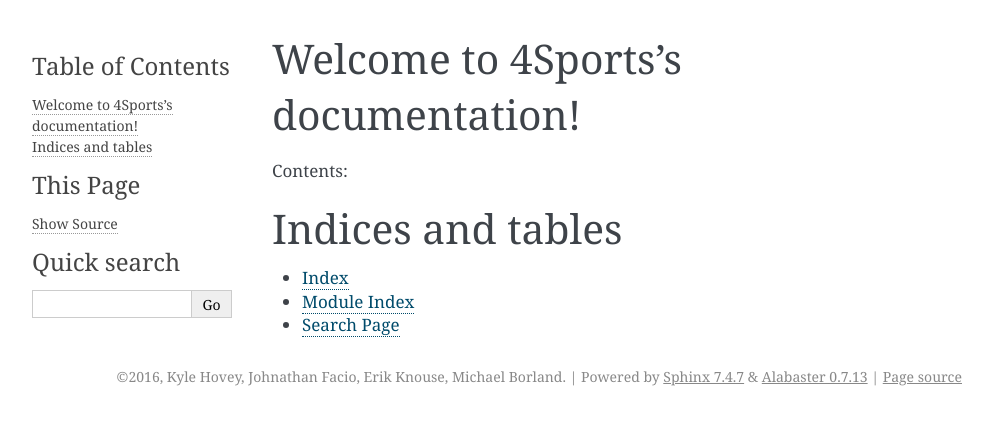
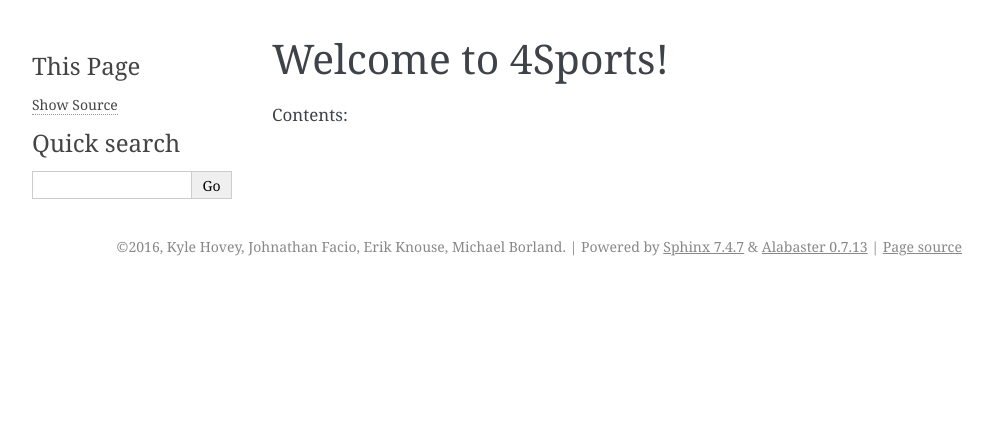
Before and after one commit to michaelborlandKeys/4Sports, a Sphinx documentation site: the page built from source/index.rst, in a window 1280 px wide. Shown: the top 425 px of the page, without its empty margins (148-1141 px from the left). Built offline with Sphinx 7.4.7, drawn with Linux system fonts in a browser that asks for light colours.

```diff
--- a/source/index.rst
+++ b/source/index.rst
@@ -3,19 +3,10 @@
    You can adapt this file completely to your liking, but it should at least
    contain the root `toctree` directive.
 
-Welcome to 4Sports's documentation!
+Welcome to 4Sports!
 ===================================
 
 Contents:
 
 .. toctree::
    :maxdepth: 2
-
-
-
-Indices and tables
-==================
-
-* :ref:`genindex`
-* :ref:`modindex`
-* :ref:`search`
```
Also changed, not shown: source/football/home_football.rst (added, +14 -0 lines), source/football/athletes_football.rst (added), source/football/history_football.rst (added), source/football/img/football.png (added), source/football/rules_football.rst (added).
